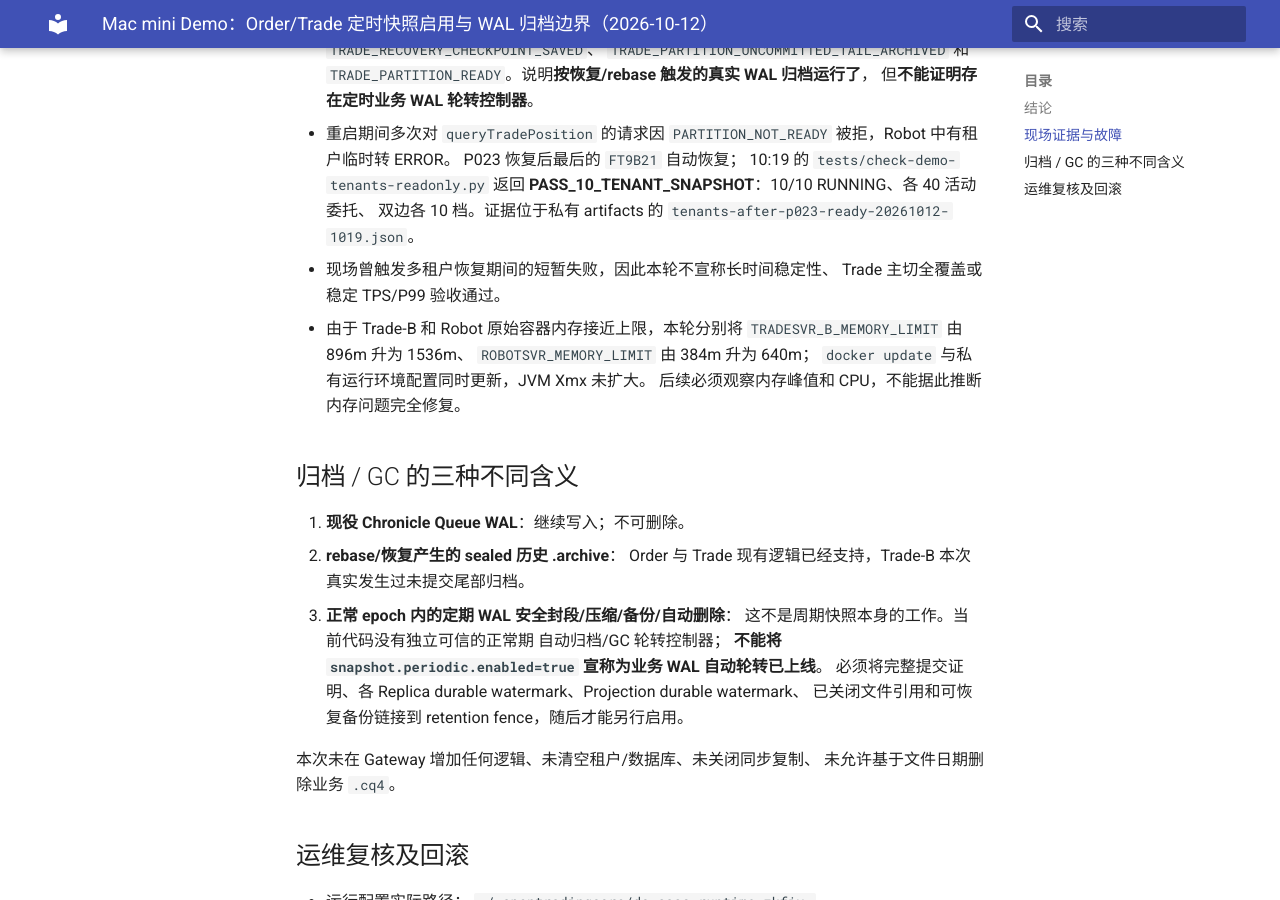
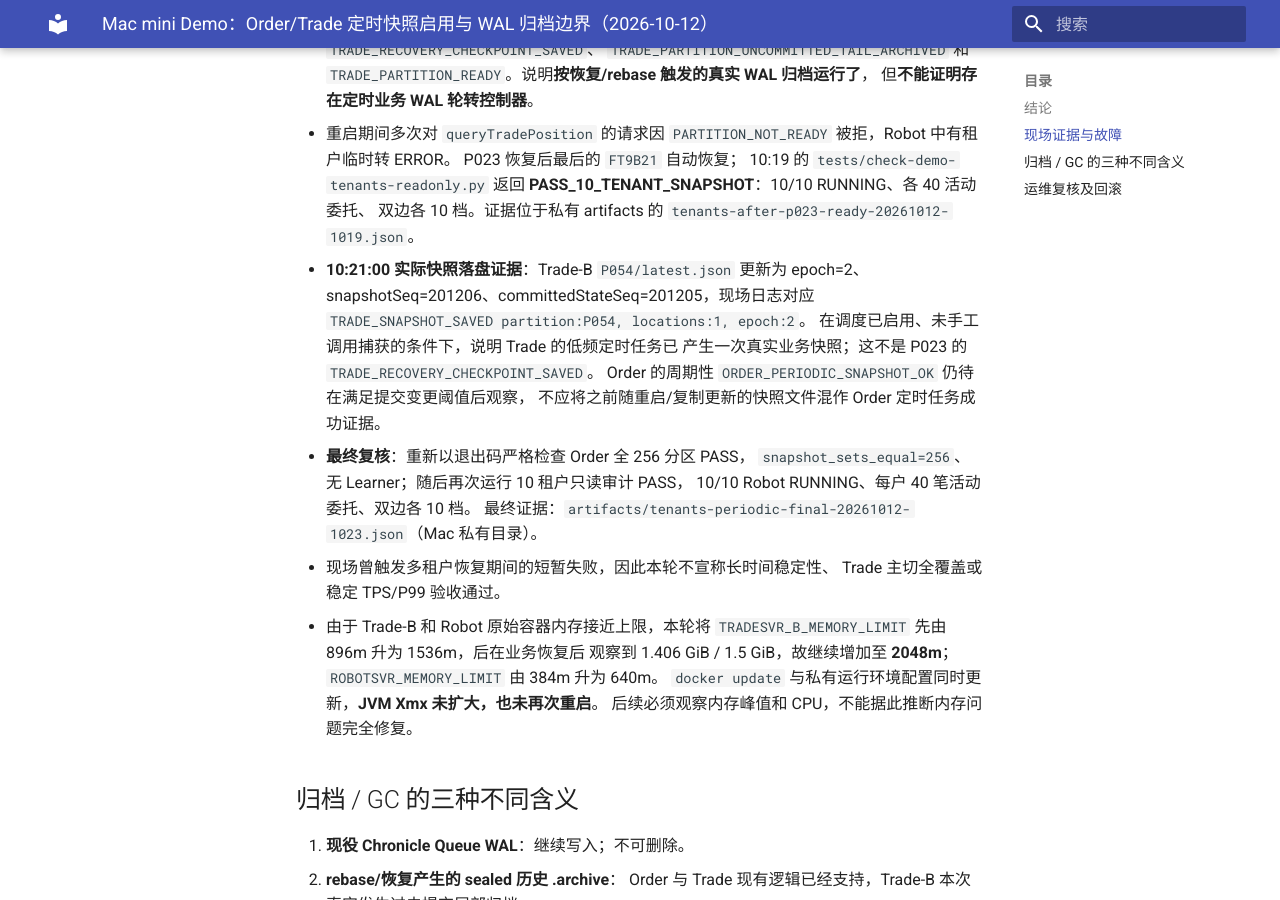
Before and after one commit to bliplink/dc-quant-deploy, an MkDocs documentation site: the page built from docs/MAC_PERIODIC_SNAPSHOT_ENABLEMENT_20261012.zh-CN.md, in a window 1280 px wide and 900 px high, scrolled down 1096 px. Built offline with MkDocs 1.6.1 and Material for MkDocs 9.7.7, drawn with Linux system fonts in a browser that asks for light colours.

Commit message:
docs(mac): attest trade snapshot capture and final tenant recovery

```diff
--- a/docs/MAC_PERIODIC_SNAPSHOT_ENABLEMENT_20261012.zh-CN.md
+++ b/docs/MAC_PERIODIC_SNAPSHOT_ENABLEMENT_20261012.zh-CN.md
@@ -42,12 +42,24 @@
   返回 **PASS_10_TENANT_SNAPSHOT**：10/10 RUNNING、各 40 活动委托、
   双边各 10 档。证据位于私有 artifacts 的
   `tenants-after-p023-ready-20261012-1019.json`。
+- **10:21:00 实际快照落盘证据**：Trade-B `P054/latest.json` 更新为
+  epoch=2、snapshotSeq=201206、committedStateSeq=201205，现场日志对应
+  `TRADE_SNAPSHOT_SAVED partition:P054, locations:1, epoch:2`。
+  在调度已启用、未手工调用捕获的条件下，说明 Trade 的低频定时任务已
+  产生一次真实业务快照；这不是 P023 的 `TRADE_RECOVERY_CHECKPOINT_SAVED`。
+  Order 的周期性 `ORDER_PERIODIC_SNAPSHOT_OK` 仍待在满足提交变更阈值后观察，
+  不应将之前随重启/复制更新的快照文件混作 Order 定时任务成功证据。
+- **最终复核**：重新以退出码严格检查 Order 全 256 分区 PASS，
+  `snapshot_sets_equal=256`、无 Learner；随后再次运行 10 租户只读审计 PASS，
+  10/10 Robot RUNNING、每户 40 笔活动委托、双边各 10 档。
+  最终证据：`artifacts/tenants-periodic-final-20261012-1023.json`（Mac 私有目录）。
 - 现场曾触发多租户恢复期间的短暂失败，因此本轮不宣称长时间稳定性、
   Trade 主切全覆盖或稳定 TPS/P99 验收通过。
-- 由于 Trade-B 和 Robot 原始容器内存接近上限，本轮分别将
-  `TRADESVR_B_MEMORY_LIMIT` 由 896m 升为 1536m、
-  `ROBOTSVR_MEMORY_LIMIT` 由 384m 升为 640m；
-  `docker update` 与私有运行环境配置同时更新，JVM Xmx 未扩大。
+- 由于 Trade-B 和 Robot 原始容器内存接近上限，本轮将
+  `TRADESVR_B_MEMORY_LIMIT` 先由 896m 升为 1536m，后在业务恢复后
+  观察到 1.406 GiB / 1.5 GiB，故继续增加至 **2048m**；
+  `ROBOTSVR_MEMORY_LIMIT` 由 384m 升为 640m。
+  `docker update` 与私有运行环境配置同时更新，**JVM Xmx 未扩大，也未再次重启**。
   后续必须观察内存峰值和 CPU，不能据此推断内存问题完全修复。
 
 ## 归档 / GC 的三种不同含义
```
